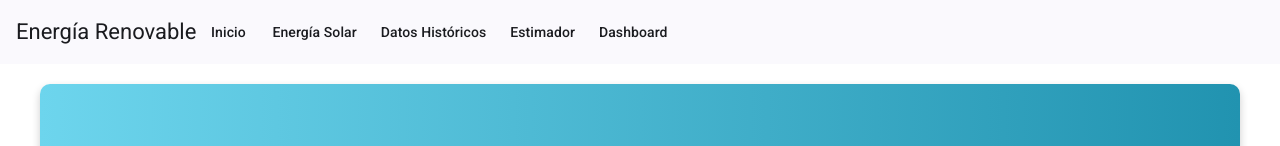
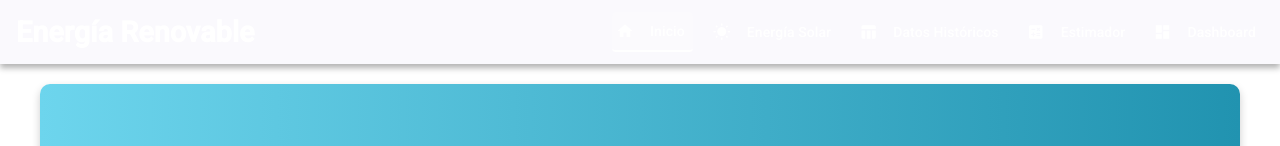
Before and after one commit to MariaPaulaTovar01/Proyecto-Herencia-Verde, an Angular app: page / in a window 1280 px wide. Shown: the top 146 px of the page. Built offline with nearby package versions, Linux system fonts and the light colour scheme.

Commit message:
mejora del navbar con animaciones y diseño. faltan colores.

```diff
--- a/src/app/components/header/header.component.css
+++ b/src/app/components/header/header.component.css
@@ -0,0 +1,102 @@
+.header-toolbar {
+    display: flex;
+    justify-content: space-between;
+    align-items: center;
+    padding: 0 1rem;
+    box-shadow: 0 2px 4px rgba(0, 0, 0, 0.2); /* Sombra sutil */
+    transition: box-shadow 0.3s ease;
+  }
+
+  .header-toolbar:hover {
+    box-shadow: 0 4px 6px rgba(0, 0, 0, 0.3); /* Efecto elevado */
+  }
+
+  .toolbar-left {
+    display: flex;
+    align-items: center;
+  }
+
+  .logo {
+    font-size: 1.8rem;
+    font-weight: bold;
+    margin-right: 1rem;
+    color: white;
+    transition: color 0.3s ease, transform 0.3s ease;
+  }
+
+  .logo:hover {
+    color: #ffeb3b; /* Amarillo brillante */
+    transform: scale(1.1);
+  }
+
+  .nav-links {
+    display: flex;
+    gap: 1rem;
+    transition: all 0.3s ease;
+  }
+
+  .nav-links a {
+    display: flex;
+    align-items: center;
+    gap: 0.5rem;
+    text-decoration: none;
+    color: white;
+    border-radius: 4px; /* Bordes redondeados */
+    padding: 0.5rem;
+    transition: background-color 0.3s ease, color 0.3s ease;
+  }
+
+  .nav-links a:hover {
+    background-color: rgba(255, 255, 255, 0.1); /* Fondo sutil */
+    color: #ffeb3b; /* Amarillo brillante */
+  }
+
+  .nav-links a.active {
+    border-bottom: 2px solid #ffffff;
+    background-color: rgba(255, 255, 255, 0.1); /* Fondo sutil */
+  }
+
+  .menu-button {
+    display: none;
+  }
+
+  .nav-links.mobile {
+    flex-direction: column;
+    position: absolute;
+    top: 4rem;
+    left: 0;
+    width: 100%;
+    background-color: #041525; /* Primary color */
+    z-index: 10;
+    padding: 1rem 0;
+    animation: slideDown 0.3s ease; /* Animación de apertura */
+  }
+
+  .nav-links.mobile a {
+    padding: 0.5rem 1rem;
+  }
+
+  @media (max-width: 768px) {
+    .nav-links {
+      display: none;
+    }
+
+    .menu-button {
+      display: inline-block;
+    }
+
+    .nav-links.mobile {
+      display: flex;
+    }
+  }
+
+  @keyframes slideDown {
+    from {
+      opacity: 0;
+      transform: translateY(-20%);
+    }
+    to {
+      opacity: 1;
+      transform: translateY(0);
+    }
+  }
--- a/src/app/components/header/header.component.html
+++ b/src/app/components/header/header.component.html
@@ -1,10 +1,30 @@
 <mat-toolbar color="primary" class="header-toolbar">
-    <span class="logo">Energía Renovable</span>
-    <nav class="nav-links">
-      <a mat-button routerLink="/">Inicio</a>
-      <a mat-button routerLink="/energia-solar">Energía Solar</a>
-      <a mat-button routerLink="/datos-historicos">Datos Históricos</a>
-      <a mat-button routerLink="/estimador">Estimador</a>
-      <a mat-button routerLink="/dashboard">Dashboard</a>
-    </nav>
-  </mat-toolbar>
+  <!-- Logo -->
+  <div class="toolbar-left">
+    <span class="logo" (mouseover)="highlightLogo()" (mouseout)="resetLogo()">{{ title }}</span>
+  </div>
+
+  <!-- Botón Hamburguesa para móviles -->
+  <button mat-icon-button class="menu-button" aria-label="Abrir menú" (click)="toggleMenu()">
+    <mat-icon>menu</mat-icon>
+  </button>
+
+  <!-- Navegación -->
+  <nav class="nav-links" [class.mobile]="isMenuOpen">
+    <a mat-button routerLink="/" routerLinkActive="active" aria-label="Inicio">
+      <mat-icon>home</mat-icon> Inicio
+    </a>
+    <a mat-button routerLink="/energia-solar" routerLinkActive="active" aria-label="Energía Solar">
+      <mat-icon>wb_sunny</mat-icon> Energía Solar
+    </a>
+    <a mat-button routerLink="/datos-historicos" routerLinkActive="active" aria-label="Datos Históricos">
+      <mat-icon>table_chart</mat-icon> Datos Históricos
+    </a>
+    <a mat-button routerLink="/estimador" routerLinkActive="active" aria-label="Estimador">
+      <mat-icon>calculate</mat-icon> Estimador
+    </a>
+    <a mat-button routerLink="/dashboard" routerLinkActive="active" aria-label="Dashboard">
+      <mat-icon>dashboard</mat-icon> Dashboard
+    </a>
+  </nav>
+</mat-toolbar>
--- a/src/app/components/header/header.component.ts
+++ b/src/app/components/header/header.component.ts
@@ -1,13 +1,29 @@
 import { Component } from '@angular/core';
-import { MatToolbarModule } from '@angular/material/toolbar'; // Importar módulo de la barra de herramientas
-import { MatButtonModule } from '@angular/material/button';  // Importar módulo de botones
-import { RouterModule } from '@angular/router';             // Importar RouterModule para los enlaces
+import { MatToolbarModule } from '@angular/material/toolbar'; // Barra de herramientas
+import { MatButtonModule } from '@angular/material/button';  // Botones
+import { MatIconModule } from '@angular/material/icon';      // Iconos
+import { RouterModule } from '@angular/router';             // Enlaces
 
 @Component({
   selector: 'app-header',
   standalone: true,
-  imports: [MatToolbarModule, MatButtonModule, RouterModule], // Añadir los módulos necesarios
+  imports: [MatToolbarModule, MatButtonModule, MatIconModule, RouterModule],
   templateUrl: './header.component.html',
-  styleUrls: ['./header.component.css'] // Fíjate que debe ser styleUrls (plural)
+  styleUrls: ['./header.component.css'],
 })
-export class HeaderComponent {}
+export class HeaderComponent {
+  isMenuOpen = false;
+  title = 'Energía Renovable';
+
+  toggleMenu() {
+    this.isMenuOpen = !this.isMenuOpen;
+  }
+
+  highlightLogo() {
+    this.title = '🌞 Energía Renovable 🌿';
+  }
+
+  resetLogo() {
+    this.title = 'Energía Renovable';
+  }
+}
```
